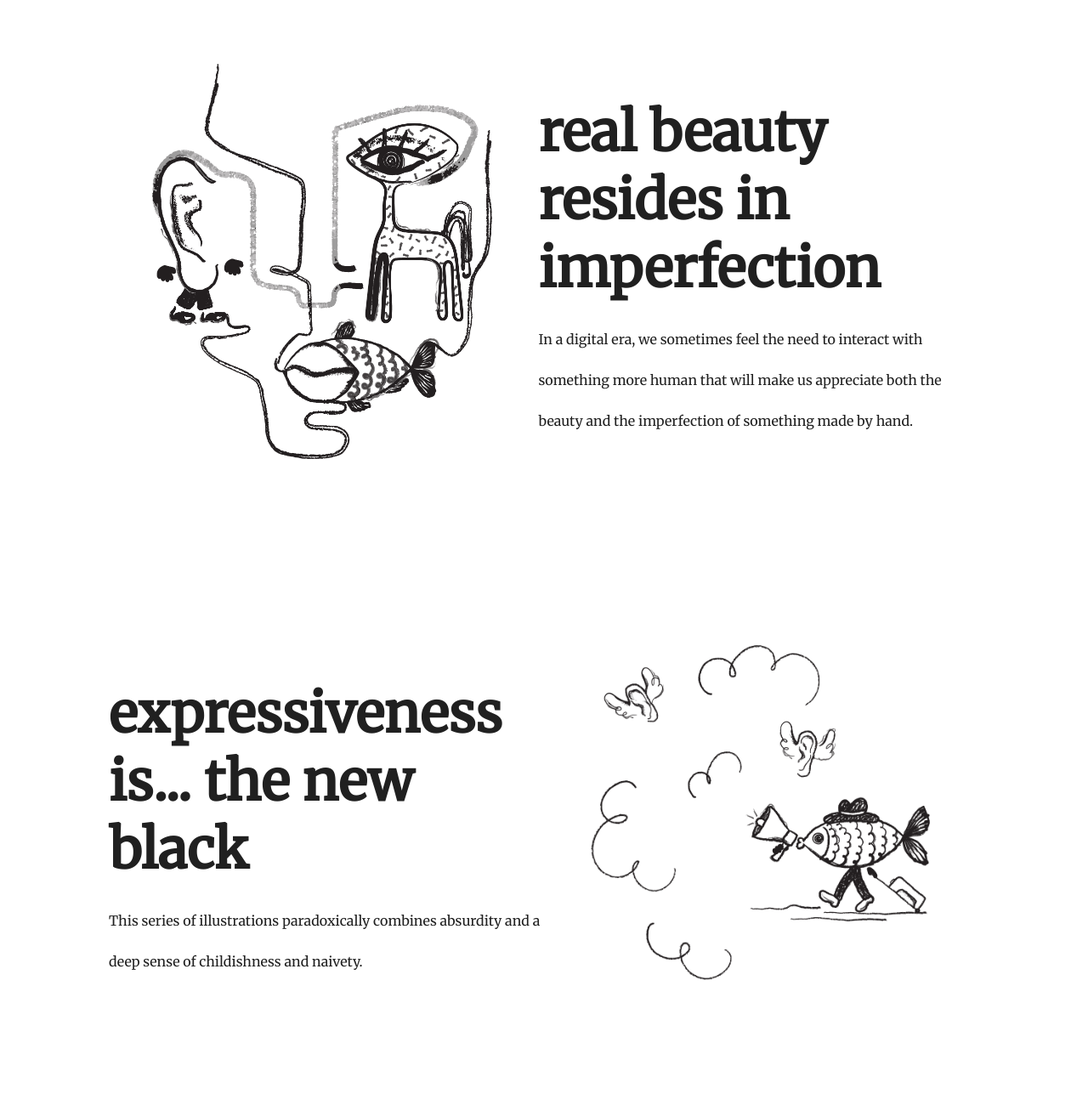
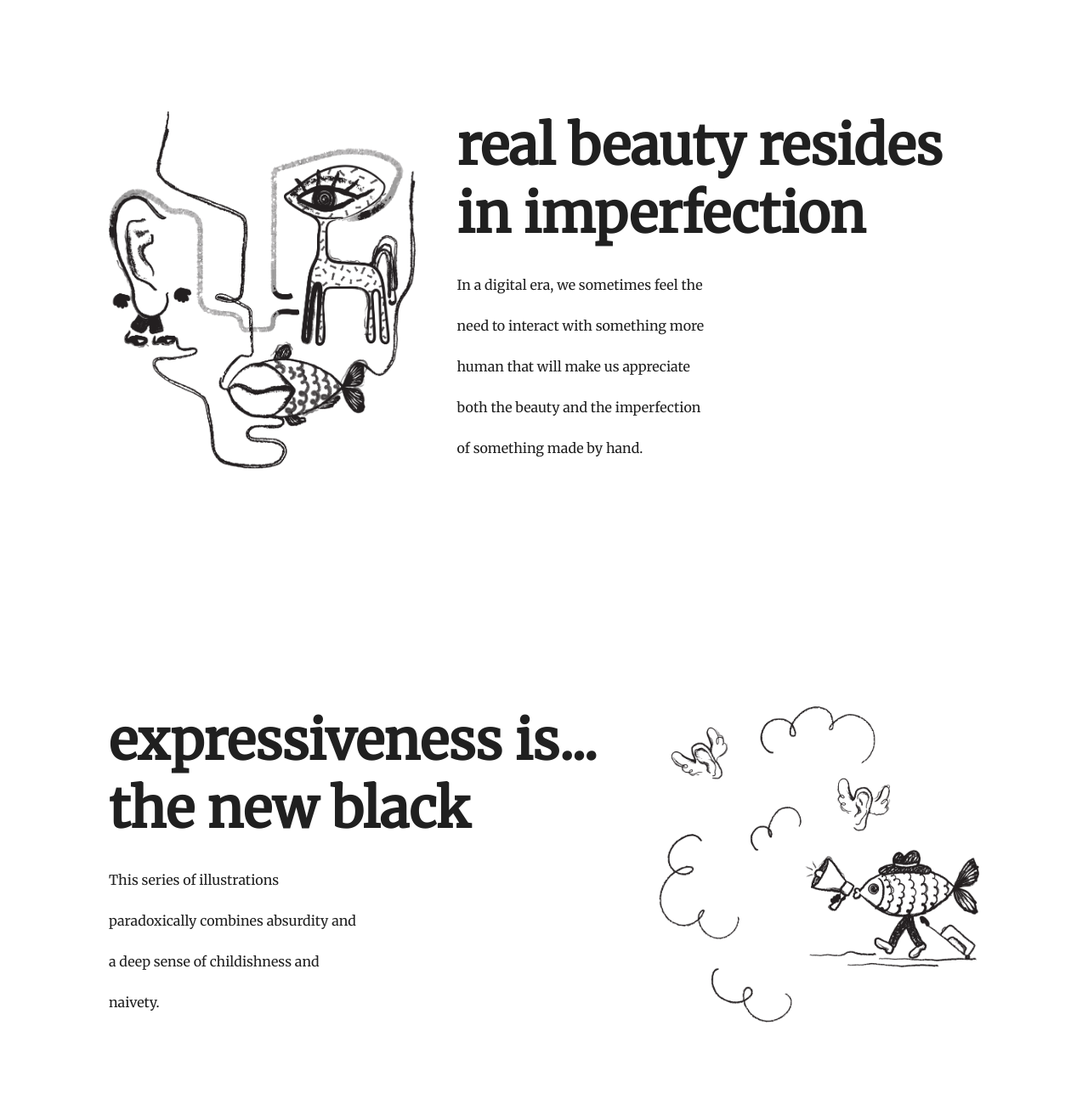
Before and after one commit to YuhoHarada/0605_3_3_illustrationproject, a plain HTML site: page index.html in a window 1280 px wide. Shown: the part 720-2020 px from the top of the page at 85% size. Drawn offline with Linux system fonts and the light colour scheme.

Commit message:
ver. background

```diff
--- a/assets/css/style.css
+++ b/assets/css/style.css
@@ -37,10 +37,16 @@ nav ul li a:hover{
 }
 
 /* ************* section 1-3 ************* */
-.sc_why article{
-    width: 50%;
-    display: inline-block;
-    vertical-align: top;
+.im1 article{
+    background: url(../img/illustration1.gif) right/contain no-repeat;
+}
+
+.im2 article{
+    background: url(../img/illustration2.png) left/contain no-repeat;
+}
+
+.im3 article{
+    background: url(../img/illustration3.png) right/contain no-repeat;
 }
 
 .sc_why h1{
@@ -49,8 +55,14 @@ nav ul li a:hover{
 }
 
 .sc_why p{
+    width: 300px;
     line-height: 3em;
     margin-bottom: 40px;
+}
+
+.sc_why.im2 div{
+    width: 60%;
+    margin-left: auto;
 }
 
 .sc_why a{
@@ -78,12 +90,6 @@ nav ul li a:hover{
 .sc_why a.ss:hover{
     background: #202020;
     color: #24bff2;
-}
-
-.sc_why img{
-    display: inline-block;
-    width: 39%;
-    margin: 0 5%;
 }
 
 /* ************* section 4-6 ************* */
--- a/index.html
+++ b/index.html
@@ -1,11 +1,13 @@
 <!DOCTYPE html>
 <html lang="en">
+
 <head>
     <meta charset="UTF-8">
     <meta name="viewport" content="width=device-width, initial-scale=1.0">
     <link rel="stylesheet" href="assets/css/style.css">
     <title>Illustration</title>
 </head>
+
 <body>
     <nav>
         <ul>
@@ -14,28 +16,28 @@
             <li><a href="#buy">buy</a></li>
         </ul>
     </nav>
-    <section id="why" class="sc_why">
+    <section id="why" class="sc_why im1">
         <article>
-            <h1>absurd illustrations that make sense</h1>
-            <p>What about absurd illustrations for your projects? Take every user on an individual journey through their own imagination.</p>
+            <h1>absurd illustrations <br> that make sense</h1>
+            <p>What about absurd illustrations for your projects? Take every user on an individual journey through their own
+                imagination.</p>
             <a href="#" class="dl">Download</a>
             <a href="#" class="ss">Subscribe</a>
         </article>
-        <img src="assets/img/illustration1.gif" alt="">
     </section>
-    <section class="sc_why">
-        <img src="assets/img/illustration2.png" alt="">
+    <section class="sc_why im2">
         <article>
-            <h1>real beauty resides in imperfection</h1>
-            <p>In a digital era, we sometimes feel the need to interact with something more human that will make us appreciate both the beauty and the imperfection of something made by hand.</p>
+            <div>
+                <h1>real beauty resides <br> in imperfection</h1>
+                <p>In a digital era, we sometimes feel the need to interact with something more human that will make us appreciate both the beauty and the imperfection of something made by hand.</p>
+            </div>
         </article>
     </section>
-    <section class="sc_why">
+    <section class="sc_why im3">
         <article>
-            <h1>expressiveness is... the new black</h1>
+            <h1>expressiveness is... <br> the new black</h1>
             <p>This series of illustrations paradoxically combines absurdity and a deep sense of childishness and naivety.</p>
         </article>
-        <img src="assets/img/illustration3.png" alt="">
     </section>
     <section id="illustration" class="sc_center ex1">
         <h1>illustrations for applications</h1>
@@ -46,7 +48,8 @@
     </section>
     <section class="sc_center ex2">
         <h1>examples of use</h1>
-        <p>Each illustration offers the possibility of limitless interpretations and uses and everyone can give it its own meaning. It depends only on each one's creativity and free spirit.</p>
+        <p>Each illustration offers the possibility of limitless interpretations and uses and everyone can give it its
+            own meaning. It depends only on each one's creativity and free spirit.</p>
         <img src="assets/img/illustration7.jpg" alt="">
         <img src="assets/img/illustration8.jpg" alt="">
         <img src="assets/img/illustration9.jpg" alt="">
@@ -56,7 +59,9 @@
     </section>
     <section id="buy" class="sc_center">
         <h1>download illustrations</h1>
-        <p>You're free to use these illustrations for both personal and commercial projects. And if you want to make a human happy would be nice to give credits by mentioning this website or be my supporter. I have created a membership plan for people who love my works and wish to support me and receive new artwork regularly.</p>
+        <p>You're free to use these illustrations for both personal and commercial projects. And if you want to make a
+            human happy would be nice to give credits by mentioning this website or be my supporter. I have created a
+            membership plan for people who love my works and wish to support me and receive new artwork regularly.</p>
         <div>
             <h2>membership</h2>
             <p class="cost">$57</p>
@@ -86,4 +91,5 @@
         </p>
     </footer>
 </body>
+
 </html>
```
